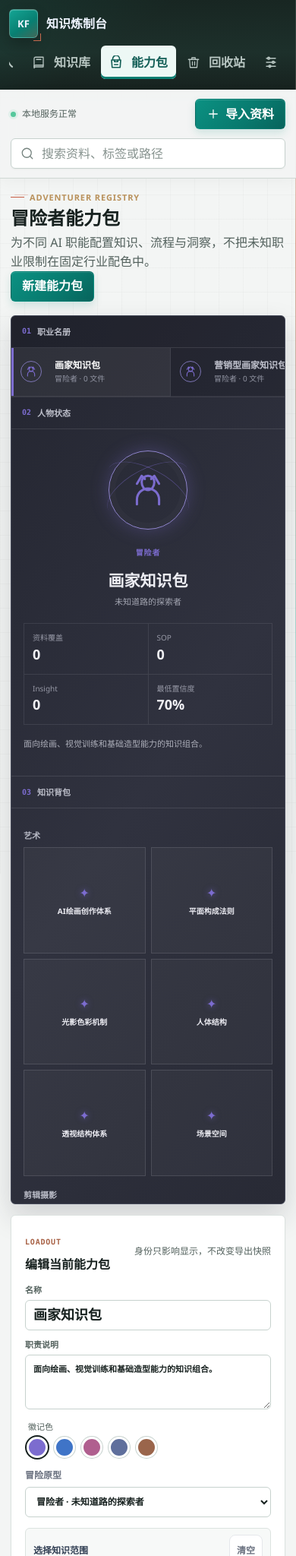
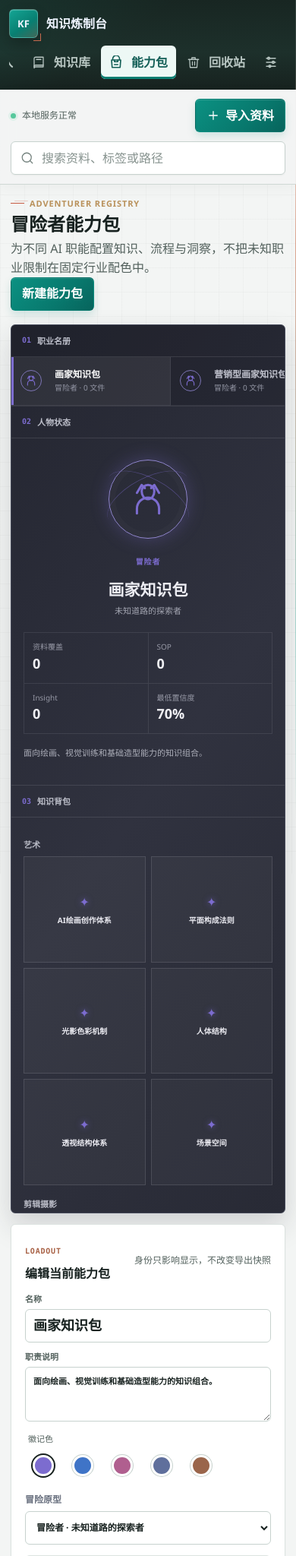
Before and after one commit to radonpoloniumzzy-boop/Knowledge_Base, a FastAPI app: page /packs in a window 390 px wide. Shown: the top 2048 px of the page at 76% size. Run offline with FastAPI, Linux system fonts and the light colour scheme; data comes from the database, SQL or seed files in the repository; data that the repository does not hold is empty.

Commit message:
fix(ui): polish responsive guild experience

```diff
--- a/00_Scripts/knowledge_forge/static/kiwi-theme.css
+++ b/00_Scripts/knowledge_forge/static/kiwi-theme.css
@@ -403,6 +403,8 @@ body[data-page="packs"] { --page-accent: var(--kf-pack-brass); --page-glow: rgba
 .pack-delivery form { display: grid; gap: 6px; }
 .adventure-empty { display: grid; place-items: center; min-height: 300px; margin-bottom: 14px; border: 1px dashed var(--kf-line-strong); color: var(--kf-ink-soft); text-align: center; }.adventure-empty .guild-icon { width: 58px; height: 58px; color: var(--kf-pack-brass); }
 .create-pack-panel { scroll-margin-top: 82px; }
+.create-pack-panel .new-pack-form { display: grid; grid-template-columns: 1fr; gap: 14px; }
+.loadout-options .btn { min-width: 132px; white-space: nowrap; }
 
 .prompt-editor, .tag-row, .enhancement-row, .version-row, .artifact { border-color: var(--kf-line); border-radius: var(--kf-radius); background: var(--kf-surface-subtle); }
 .prompt-title span, .history summary { color: var(--kf-primary); }
@@ -427,6 +429,9 @@ body[data-page="packs"] { --page-accent: var(--kf-pack-brass); --page-glow: rgba
 
 @media (max-width: 760px) {
   body { font-size: 16px; }
+  .btn, .search input, .constellation-active-link, .constellation-collapse,
+  .pack-fields input, .archetype-select select, .loadout-options input,
+  .tag-tab, .mini-btn { min-height: 44px; }
   .sidebar { position: static; width: 100%; min-height: auto; padding: 12px; }
   .brand { margin: 0 0 10px; }
   .brand span, .sidebar-footer { display: none; }
@@ -465,6 +470,7 @@ body[data-page="packs"] { --page-accent: var(--kf-pack-brass); --page-glow: rgba
   .constellation-active-link, .constellation-collapse { width: calc(50% - 4px); display: inline-flex; vertical-align: top; }
   .constellation-map { min-height: 390px; }
   .root-star { width: 92px; }
+  .child-star { min-height: 44px; }
   .constellation-root[data-root-index="0"] { --root-x: 18%; --root-y: 18%; }
   .constellation-root[data-root-index="1"] { --root-x: 50%; --root-y: 12%; }
   .constellation-root[data-root-index="2"] { --root-x: 82%; --root-y: 22%; }
@@ -485,6 +491,7 @@ body[data-page="packs"] { --page-accent: var(--kf-pack-brass); --page-glow: rgba
   .inventory-slots { grid-template-columns: repeat(2, minmax(0, 1fr)); }
   .pack-fields, .identity-fields, .loadout-options, .pack-delivery { grid-template-columns: 1fr; }
   .emblem-palette label { grid-template-columns: 28px; }
+  .emblem-palette label { min-width: 44px; min-height: 44px; place-content: center; }
   .emblem-palette em { display: none; }
   .pack-delivery .btn { width: 100%; }
 }
--- a/00_Scripts/knowledge_forge/templates/base.html
+++ b/00_Scripts/knowledge_forge/templates/base.html
@@ -4,6 +4,7 @@
   <meta charset="utf-8">
   <meta name="viewport" content="width=device-width, initial-scale=1">
   <title>{% block title %}知识炼制台{% endblock %}</title>
+  <link rel="icon" href="/static/guild-mark.svg" type="image/svg+xml">
   <link rel="stylesheet" href="/static/app.css">
   <link rel="stylesheet" href="/static/kiwi-theme.css">
   <script defer src="/static/guild-ui.js"></script>
```
Also changed, not shown: 00_Scripts/knowledge_forge/static/guild-mark.svg (added).
